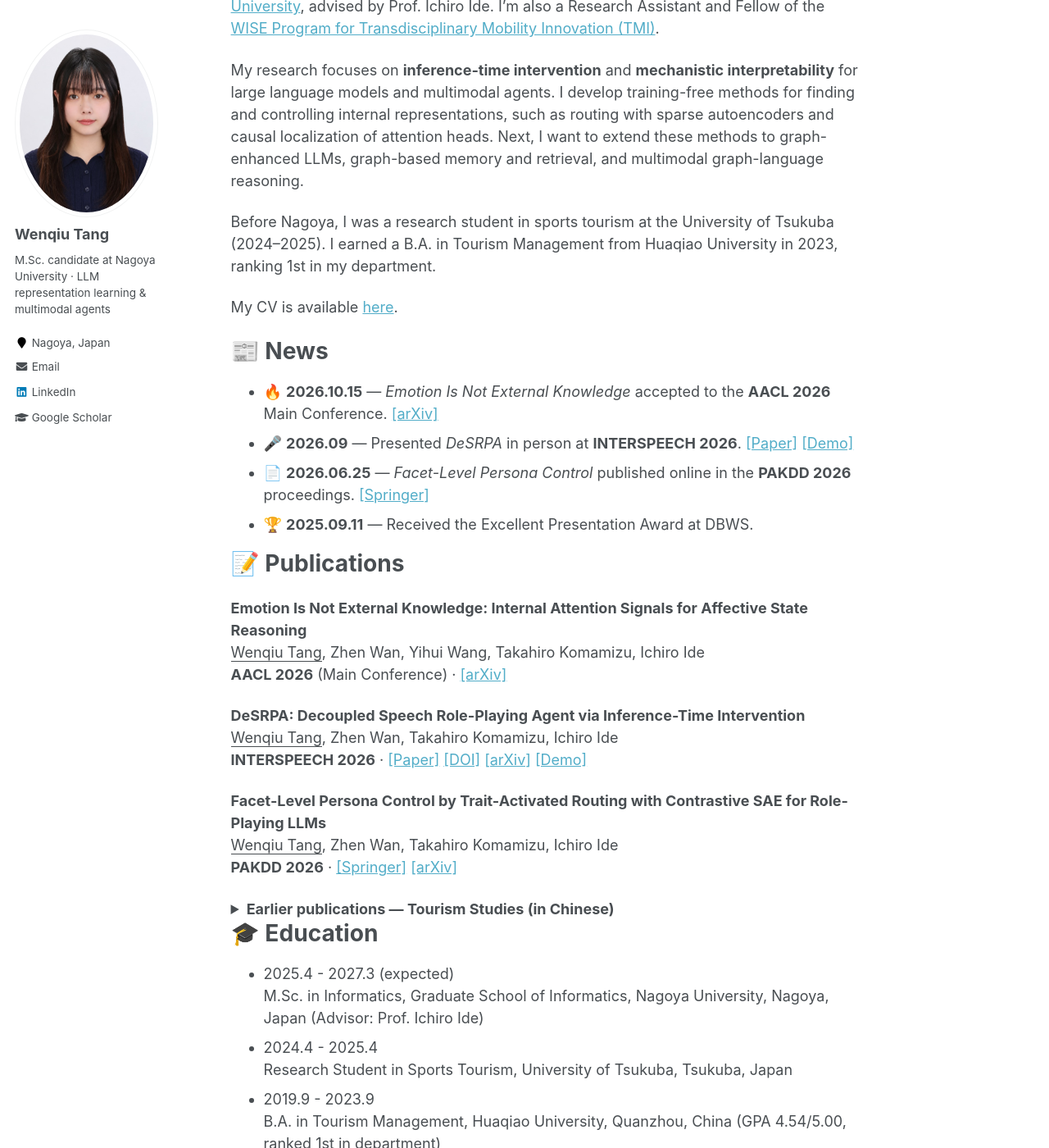
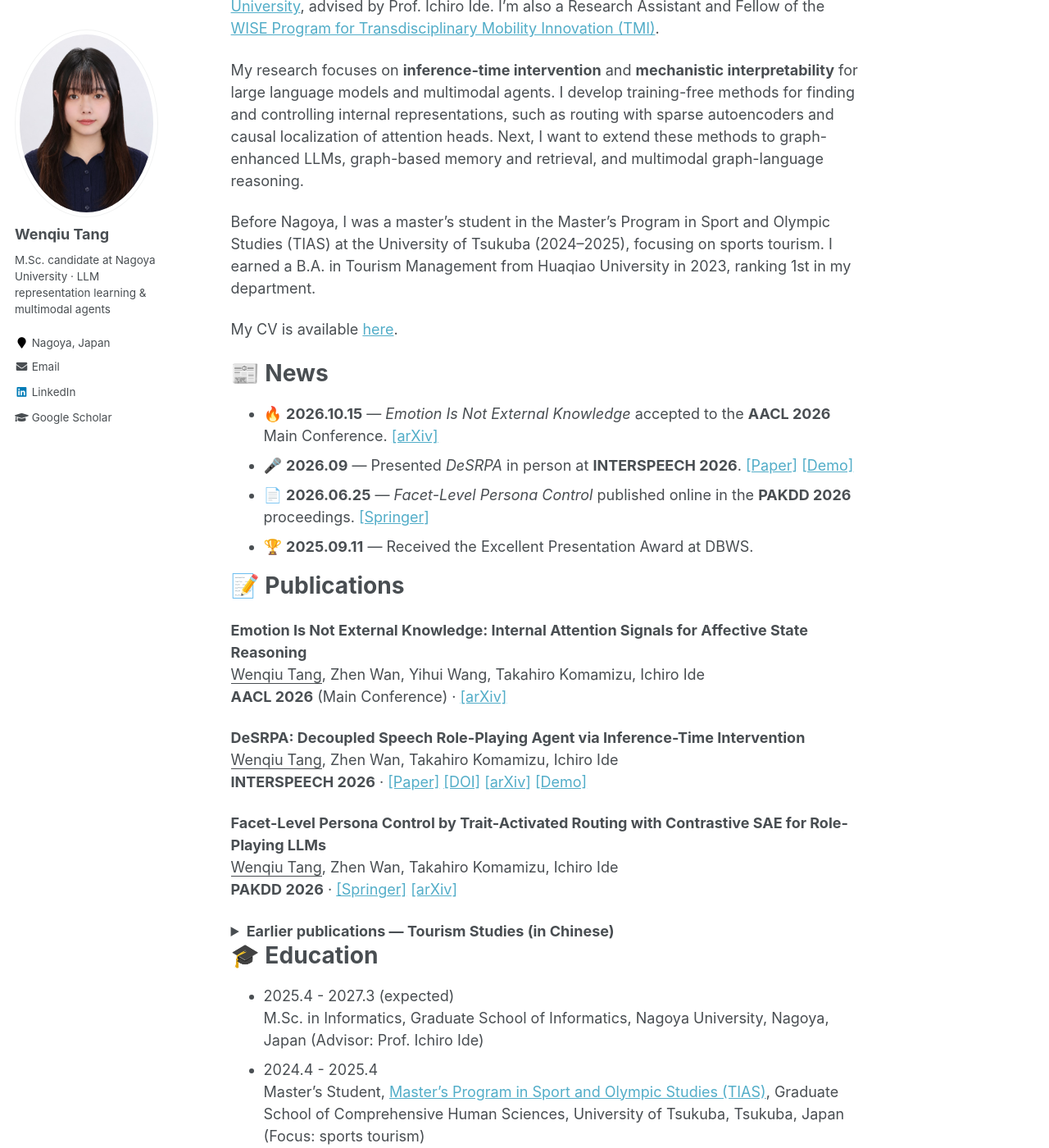
Before and after one commit to lunat5078/lunat5078.github.io, a Jekyll site: the page built from _pages/about.md, in a window 1280 px wide and 1400 px high, scrolled down 193 px. Shown: the whole window at 82% size. Built offline with Jekyll 4.4.1, drawn with Linux system fonts in a browser that asks for light colours.

Commit message:
Use official TIAS program name for Tsukuba entry
Co-Authored-By: Claude Opus 5.5 (1M context) <noreply@anthropic.com>

```diff
--- a/_pages/about.md
+++ b/_pages/about.md
@@ -12,7 +12,7 @@ I'm an M.Sc. student in Informatics at the Graduate School of Informatics, [Nago
 
 My research focuses on **inference-time intervention** and **mechanistic interpretability** for large language models and multimodal agents. I develop training-free methods for finding and controlling internal representations, such as routing with sparse autoencoders and causal localization of attention heads. Next, I want to extend these methods to graph-enhanced LLMs, graph-based memory and retrieval, and multimodal graph-language reasoning.
 
-Before Nagoya, I was a research student in sports tourism at the University of Tsukuba (2024–2025). I earned a B.A. in Tourism Management from Huaqiao University in 2023, ranking 1st in my department.
+Before Nagoya, I was a master's student in the Master's Program in Sport and Olympic Studies (TIAS) at the University of Tsukuba (2024–2025), focusing on sports tourism. I earned a B.A. in Tourism Management from Huaqiao University in 2023, ranking 1st in my department.
 
 My CV is available [here](/files/Wenqiu_Tang_CV.pdf).
 
--- a/_pages/education.md
+++ b/_pages/education.md
@@ -1,6 +1,6 @@
 * 2025.4 - 2027.3 (expected)
   M.Sc. in Informatics, Graduate School of Informatics, Nagoya University, Nagoya, Japan (Advisor: Prof. Ichiro Ide)
 * 2024.4 - 2025.4
-  Research Student in Sports Tourism, University of Tsukuba, Tsukuba, Japan
+  Master's Student, [Master's Program in Sport and Olympic Studies (TIAS)](https://tias.tsukuba.ac.jp/about/overview/), Graduate School of Comprehensive Human Sciences, University of Tsukuba, Tsukuba, Japan (Focus: sports tourism)
 * 2019.9 - 2023.9
   B.A. in Tourism Management, Huaqiao University, Quanzhou, China (GPA 4.54/5.00, ranked 1st in department)
```
